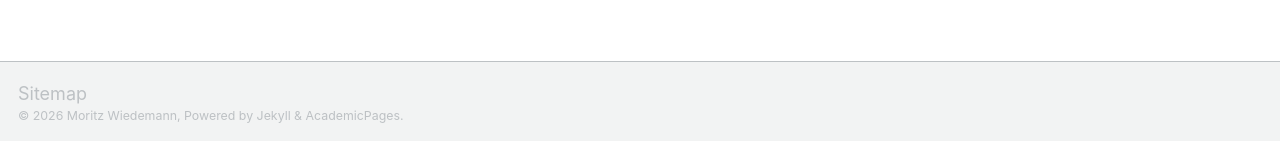
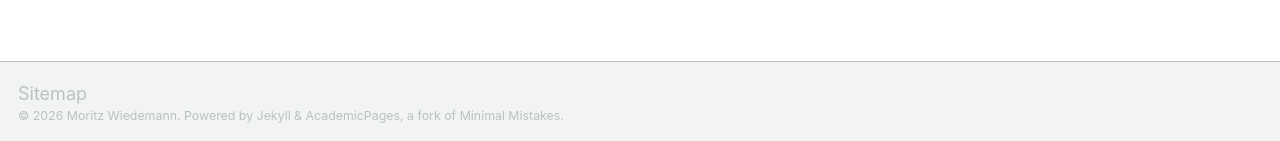
Before and after one commit to WiedemannM/WiedemannM.github.io, a Jekyll site: the page built from _pages/about.md, in a window 1280 px wide. Shown: the part 769-910 px from the top of the page. Built offline with Jekyll 4.4.1, drawn with Linux system fonts in a browser that asks for light colours; some web fonts are replaced; a script bundle is joined from its source files by our own code; library files that are not in the unit come from our copies.

Commit message:
Update footer.html

```diff
--- a/_includes/footer.html
+++ b/_includes/footer.html
@@ -1,9 +1,11 @@
 {% include base_path %}
 
 <div class="page__footer-copyright">
-  &copy; {{ site.time | date: '%Y' }} {{ site.name | default: site.title }},
+  &copy; {{ site.time | date: '%Y' }} {{ site.name | default: site.title }}.
   {{ site.data.ui-text[site.locale].powered_by | default: "Powered by" }}
   <a href="https://jekyllrb.com" rel="nofollow">Jekyll</a>
   &amp;
-  <a href="https://github.com/academicpages/academicpages.github.io">AcademicPages</a>.
+  <a href="https://github.com/academicpages/academicpages.github.io">AcademicPages</a>,
+  a fork of
+  <a href="https://mademistakes.com/work/minimal-mistakes-jekyll-theme/" rel="nofollow">Minimal Mistakes</a>.
 </div>
```
